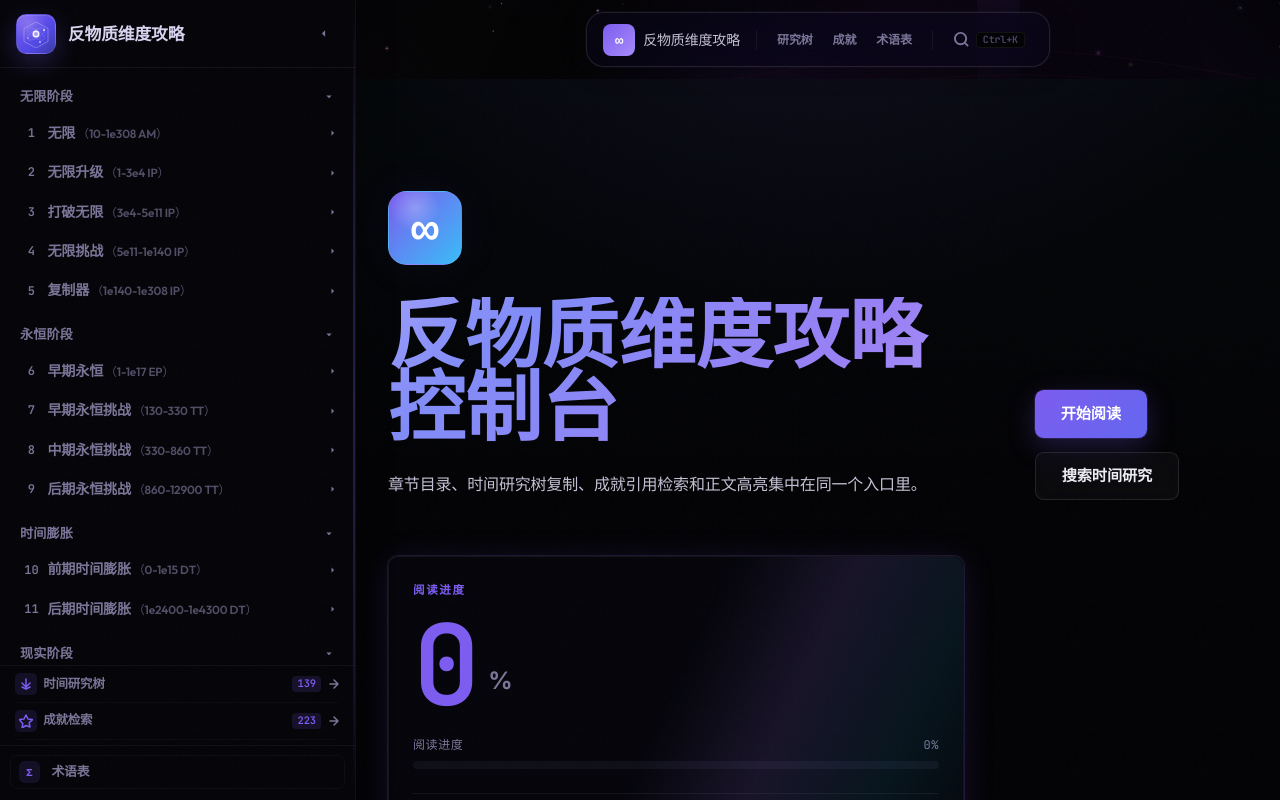
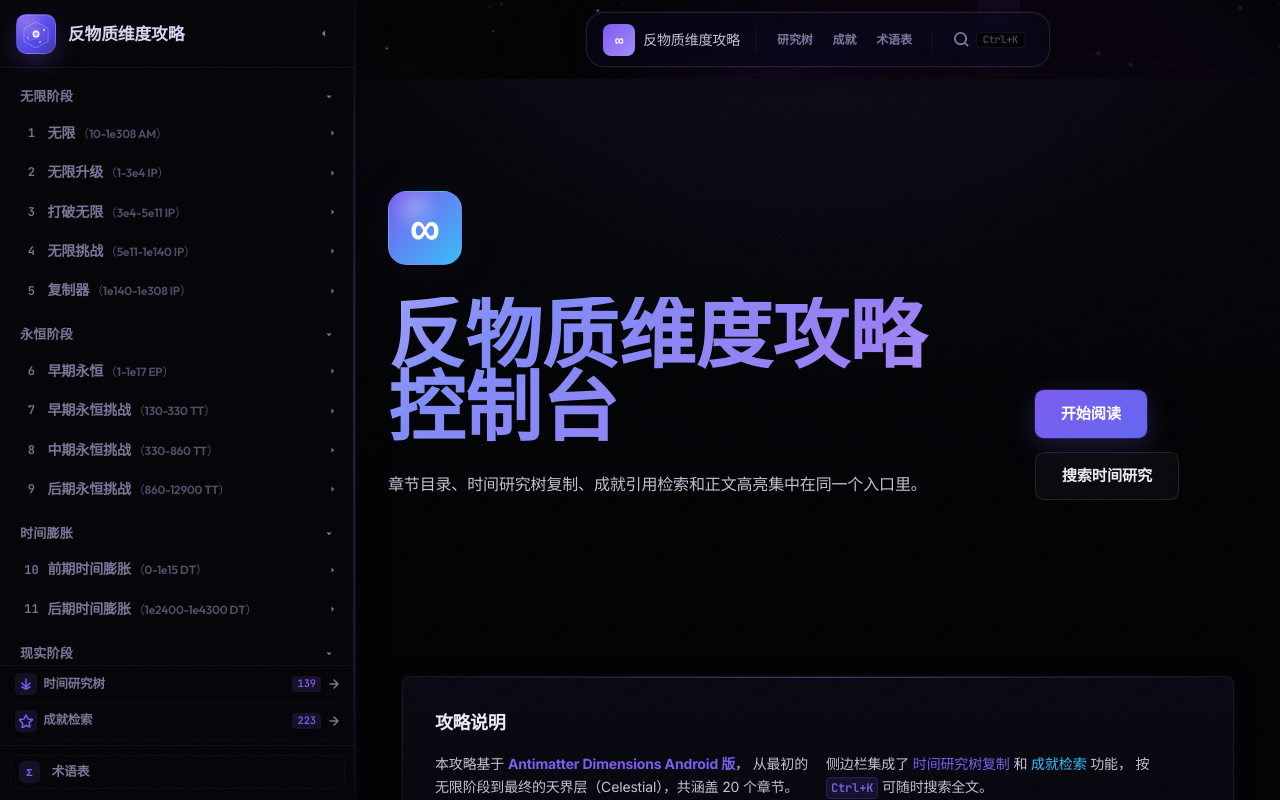
Before and after one commit to Wanttosleep2005/antimatter-dimensions-guide, a React (Vite) app: page / in a window 1280 px wide. Both pictures are taken after a click on the button "进入指南". Shown: the top 800 px of the page. Built offline with nearby package versions, Linux system fonts and the light colour scheme.

Commit message:
fix: JSX closing tag mismatch after removing progress card

```diff
--- a/src/pages/HomePage.tsx
+++ b/src/pages/HomePage.tsx
@@ -1,8 +1,6 @@
 import { useEffect, useState } from 'react';
 import { Link, useNavigate } from 'react-router-dom';
-import { ProgressBar } from '../components/progress/ProgressBar';
 import { useProgress } from '../hooks/useProgress';
-import { useTilt } from '../hooks/useTilt';
 import { chapterIndex, loadChapter } from '../data/loadChapter';
 import { cleanTitle } from '../utils/titleClean';
 import type { Chapter } from '../types';
@@ -56,56 +54,11 @@
   return PHASES.find(phase => chapterId >= phase.range[0] && chapterId <= phase.range[1]) ?? PHASES[0];
 }
 
-// ── Reading streak tracking ──
-function getReadingStreak(): number {
-  try {
-    const raw = localStorage.getItem('ad-reading-days');
-    if (!raw) return 0;
-    const days: string[] = JSON.parse(raw);
-    // Count consecutive days from today backwards
-    let streak = 0;
-    const today = new Date();
-    for (let i = 0; i < days.length; i++) {
-      const expected = new Date(today);
-      expected.setDate(today.getDate() - i);
-      const expectedStr = expected.toISOString().slice(0, 10);
-      if (days.includes(expectedStr)) streak++;
-      else break;
-    }
-    return streak;
-  } catch { return 0; }
-}
-
-function markReadingDay() {
-  try {
-    const today = new Date().toISOString().slice(0, 10);
-    const raw = localStorage.getItem('ad-reading-days');
-    const days: string[] = raw ? JSON.parse(raw) : [];
-    if (!days.includes(today)) {
-      days.push(today);
-      localStorage.setItem('ad-reading-days', JSON.stringify(days));
-    }
-  } catch { /* ignore */ }
-}
-
-function estimateTotalMinutes(completed: number): number {
-  // Rough estimate: completed chapters × average reading time
-  return Math.max(0, completed * 8);
-}
-
 export function HomePage({ completed, total, inProgress }: { completed: number; total: number; inProgress: number }) {
   const { getStatus } = useProgress();
   const navigate = useNavigate();
   const lastChapter = getLastChapter();
-  const pct = total > 0 ? Math.round((completed / total) * 100) : 0;
-  const [displayPct, setDisplayPct] = useState(0);
   const [chapters, setChapters] = useState<Chapter[]>([]);
-  const streak = getReadingStreak();
-  const totalMins = estimateTotalMinutes(completed);
-  const tiltRef = useTilt<HTMLDivElement>(6);
-
-  // Mark reading day when visiting homepage
-  useEffect(() => { markReadingDay(); }, []);
 
   useEffect(() => {
     let cancelled = false;
@@ -129,22 +82,6 @@
     loadBatch(0);
     return () => { cancelled = true; };
   }, []);
-
-  useEffect(() => {
-    setDisplayPct(0);
-    const step = Math.max(1, Math.ceil(pct / 32));
-    const interval = window.setInterval(() => {
-      setDisplayPct(prev => {
-        if (prev >= pct) {
-          window.clearInterval(interval);
-          return pct;
-        }
-        return Math.min(pct, prev + step);
-      });
-    }, 24);
-
-    return () => window.clearInterval(interval);
-  }, [pct]);
 
   useEffect(() => {
     const gsap = window.gsap;
@@ -203,38 +140,6 @@
                 搜索时间研究
               </button>
             </div>
-          </div>
-
-          <div className="mt-14">
-            <article ref={tiltRef} className="scanline-card card-premium glass-panel p-6 spring-hover shimmer-border ambient-glow max-w-xl tilt-container">
-              <p className="eyebrow-text tilt-child">阅读进度</p>
-              <div className="mt-5 flex items-end gap-2 tilt-child">
-                <span className="progress-number">{displayPct}</span>
-                <span className="pb-4 text-2xl font-bold" style={{ color: 'var(--text-tertiary)' }}>%</span>
-              </div>
-              <div className="mt-6 tilt-child">
-                <ProgressBar completed={completed} total={total} inProgress={inProgress} />
-              </div>
-              {/* Enhanced stats row */}
-              <div className="tilt-child mt-6 grid grid-cols-3 gap-3 pt-5" style={{ borderTop: '1px solid var(--border-color)' }}>
-                <div className="text-center">
-                  <div className="text-2xl font-bold" style={{ color: 'var(--accent-color)', fontFamily: 'var(--font-mono)' }}>{completed}</div>
-                  <div className="text-xs mt-1" style={{ color: 'var(--text-tertiary)' }}>已完成</div>
-                </div>
-                <div className="text-center">
-                  <div className="text-2xl font-bold" style={{ color: 'var(--accent2-color)', fontFamily: 'var(--font-mono)' }}>
-                    {streak > 0 ? streak : '—'}
-                  </div>
-                  <div className="text-xs mt-1" style={{ color: 'var(--text-tertiary)' }}>{streak > 0 ? '连续天数' : '今日首次'}</div>
-                </div>
-                <div className="text-center">
-                  <div className="text-2xl font-bold" style={{ color: 'var(--text-secondary)', fontFamily: 'var(--font-mono)' }}>
-                    {totalMins >= 60 ? `${Math.floor(totalMins / 60)}h` : `${totalMins}m`}
-                  </div>
-                  <div className="text-xs mt-1" style={{ color: 'var(--text-tertiary)' }}>阅读时长</div>
-                </div>
-              </div>
-            </article>
           </div>
         </div>
       </section>
```
